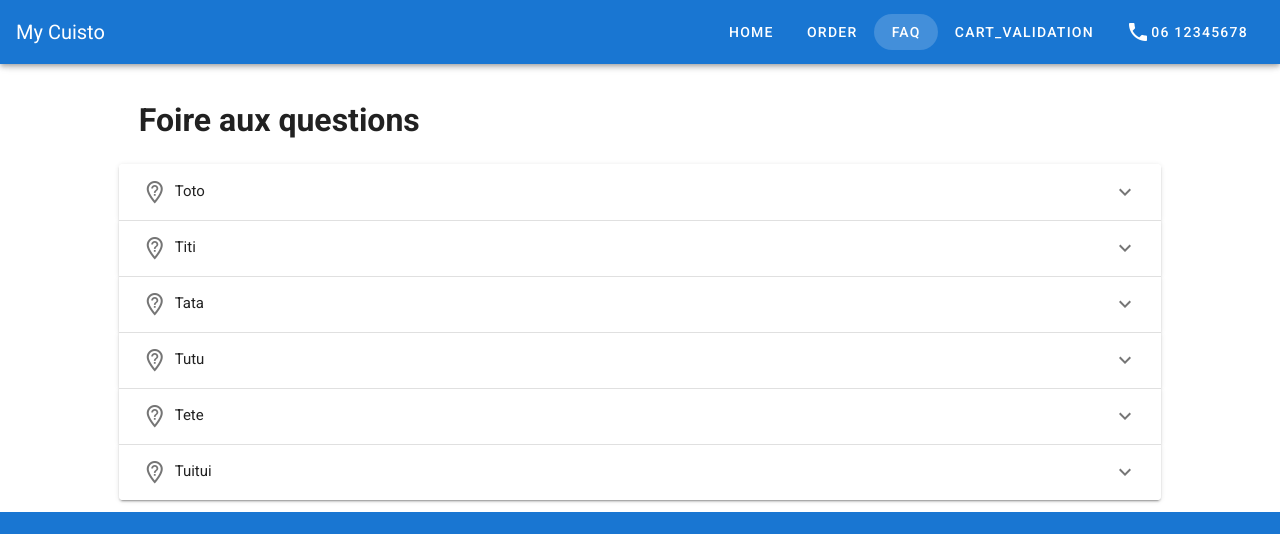
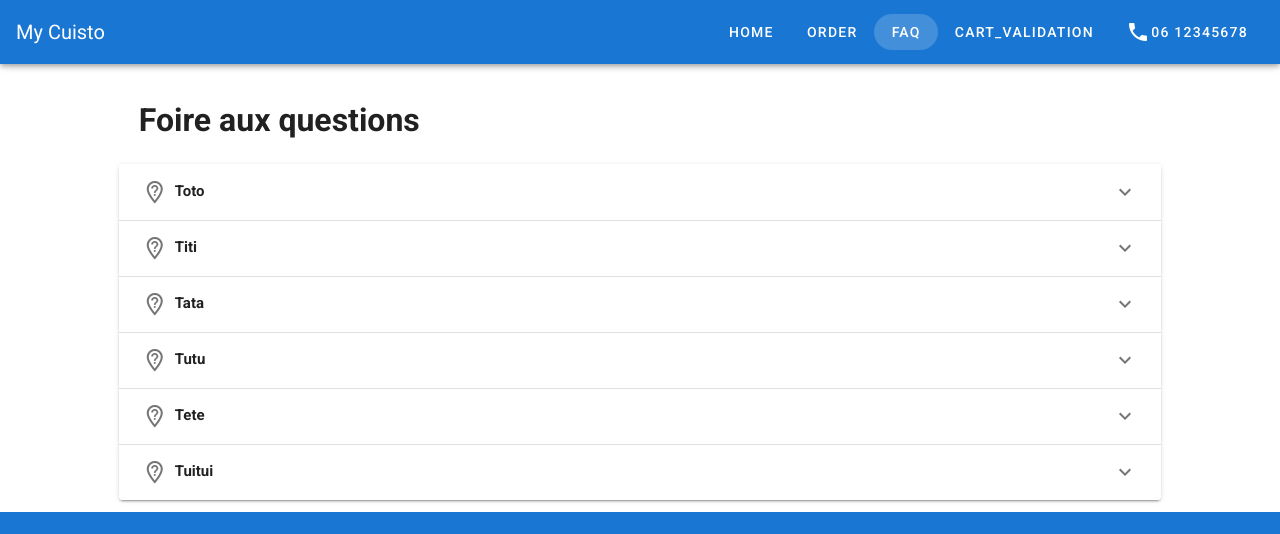
Before and after one commit to freddy/mycuisto, a Vue app: page /faq in a window 1280 px wide. Shown: the top 534 px of the page. Built offline with nearby package versions, Linux system fonts and the light colour scheme.

Commit message:
Add Strong title

```diff
--- a/src/views/Faq.vue
+++ b/src/views/Faq.vue
@@ -15,8 +15,10 @@
           >
             <v-expansion-panel-header class="justify-self-start">
               <div>
-                <v-icon>mdi-map-marker-question-outline</v-icon>
-                <span class="pa-2">{{ item.title }}</span>
+                <strong>
+                  <v-icon>mdi-map-marker-question-outline</v-icon>
+                  <span class="pa-2">{{ item.title }}</span>
+                </strong>
               </div>
             </v-expansion-panel-header>
             <v-expansion-panel-content>
```
